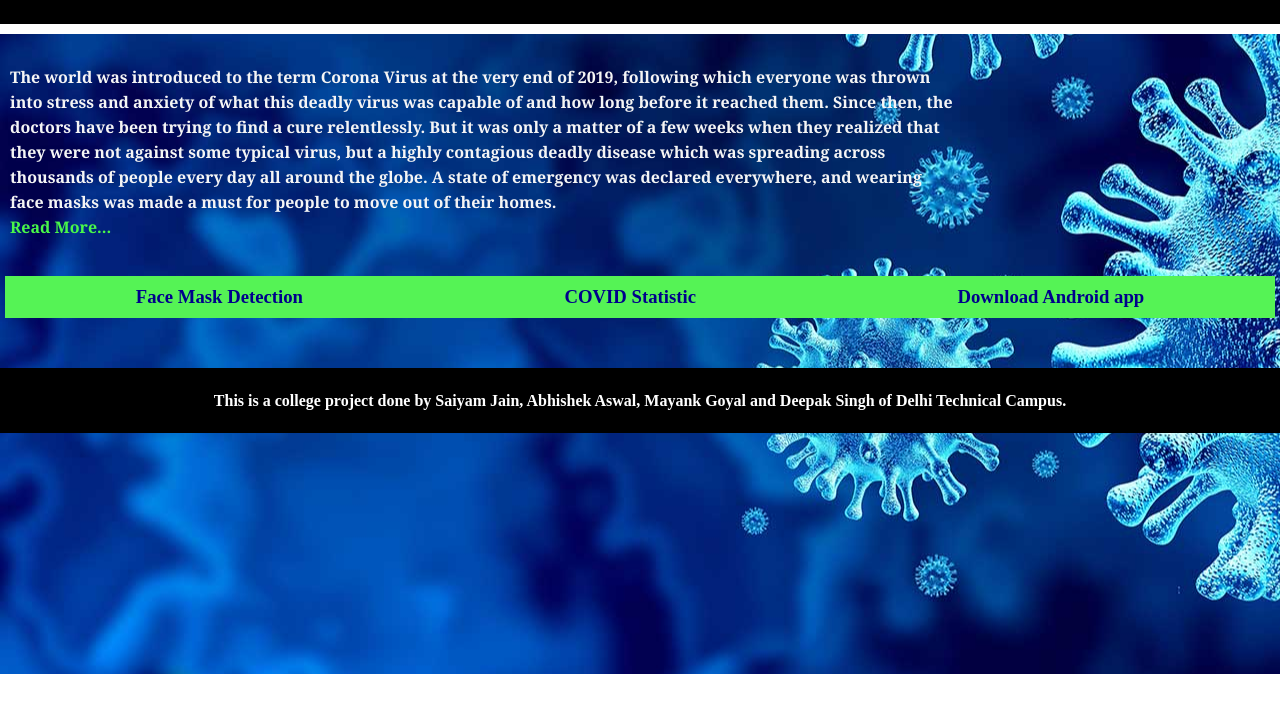
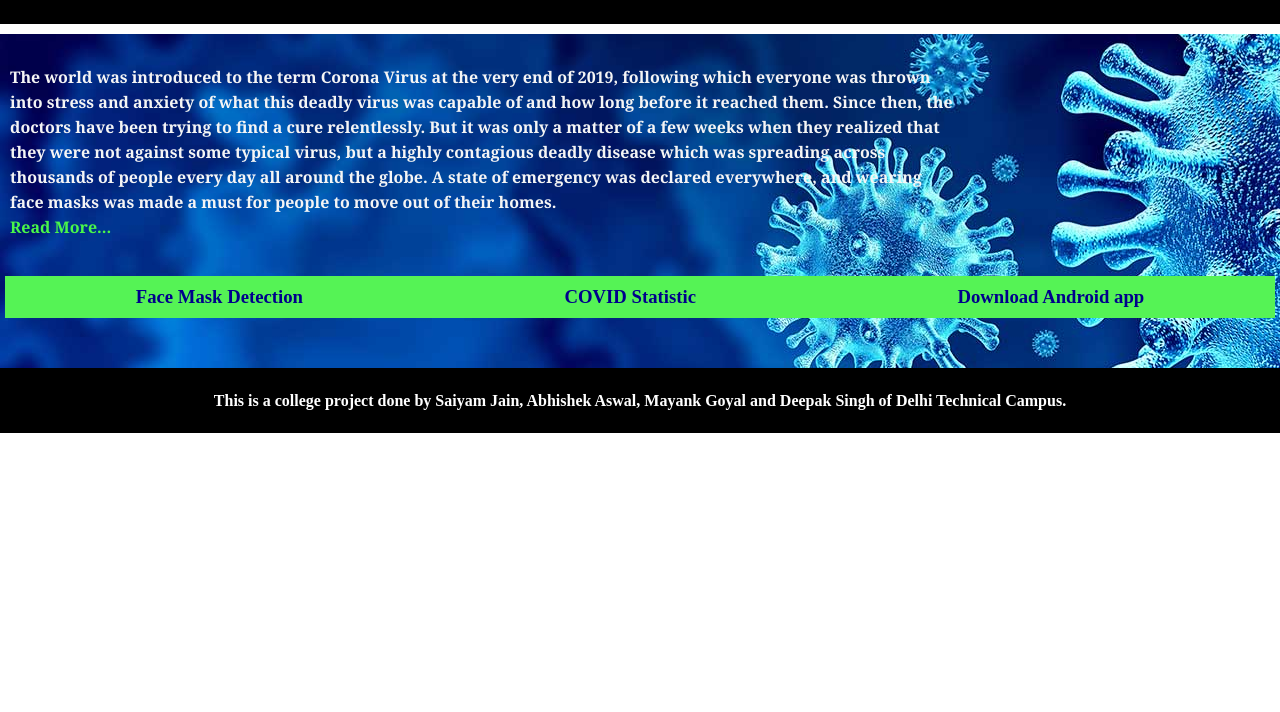
Before and after one commit to CyberSaiyam/COVID-FMD, a plain HTML site: page index.html in a window 1280 px wide. Shown: the part 82-794 px from the top of the page. Drawn offline with Linux system fonts and the light colour scheme.

Commit message:
Update style.css

```diff
--- a/style.css
+++ b/style.css
@@ -37,17 +37,14 @@ header {
  */
 .content {
   color: whitesmoke;
-  background: url("./coronavirus.jpg");
+  background: url("./coronavirus.jpg") center;
   background-position: left;
-  height:80vh;
 }
 
 .intro {
   padding: 10px;
   margin: auto;
-  background: transparent;
 }
-
 
 .intro h4 {
   line-height: 25px;
```
